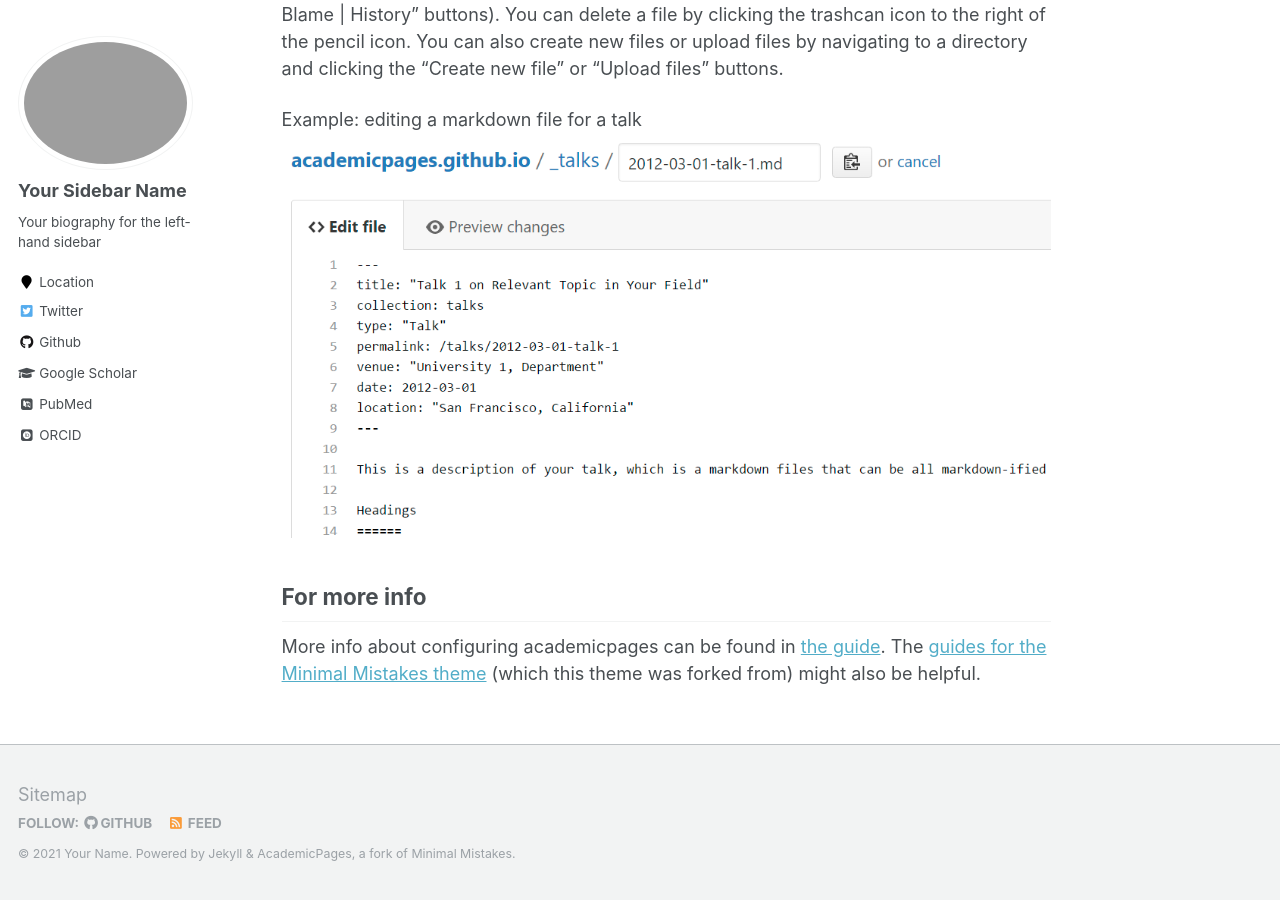
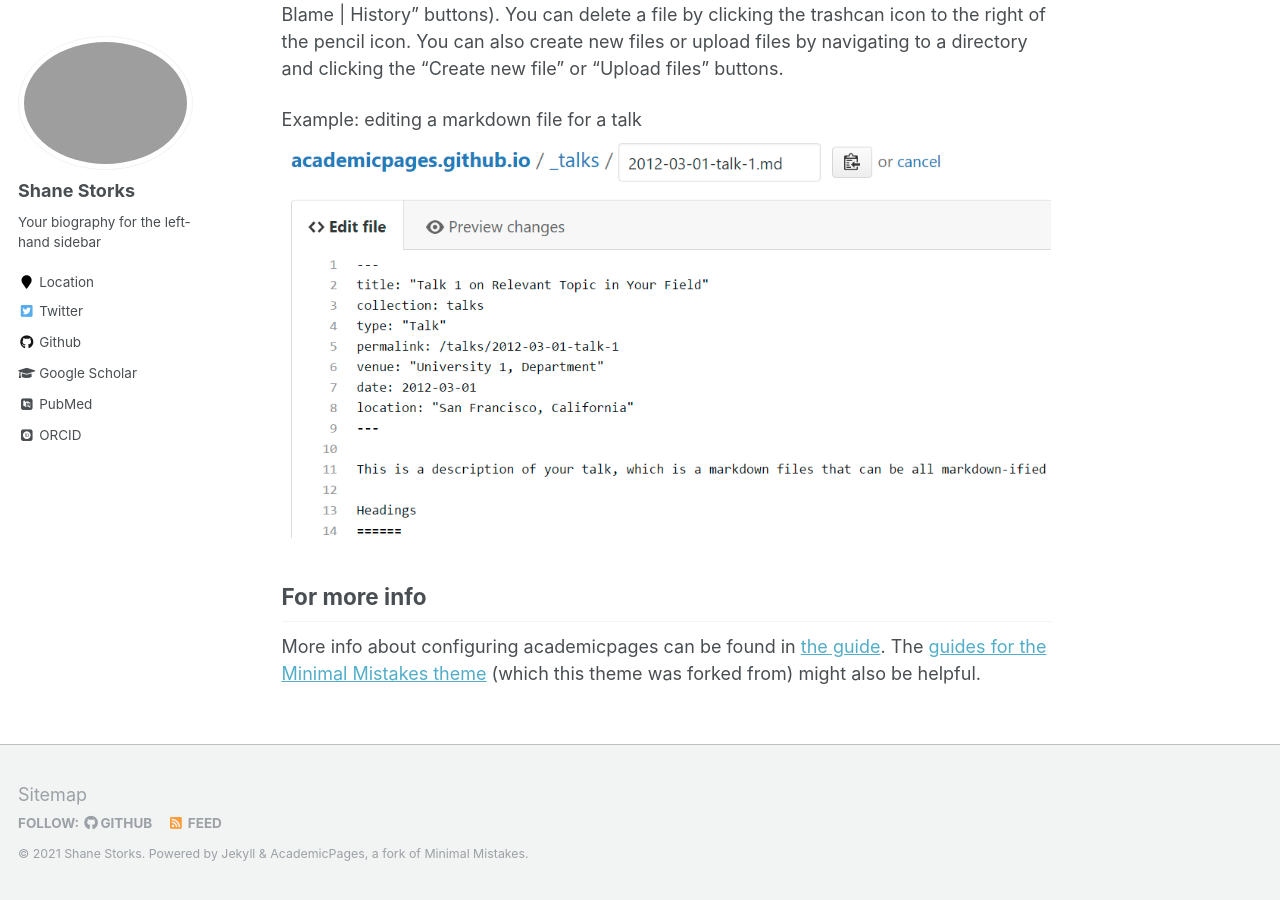
Before and after one commit to shanestorks/shanestorks.github.io, a Jekyll site: the page built from _pages/about.md, in a window 1280 px wide and 900 px high, scrolled down 2463 px. Built offline with Jekyll 4.4.1, drawn with Linux system fonts in a browser that asks for light colours; some web fonts are replaced; some of the changed text lies outside the part shown.

Commit message:
Some initial updates

```diff
--- a/_config.yml
+++ b/_config.yml
@@ -7,13 +7,13 @@
 
 # Site Settings
 locale                   : "en-US"
-title                    : "Your Name / Site Title"
+title                    : "Shane Storks"
 title_separator          : "-"
-name                     : &name "Your Name"
+name                     : &name "Shane Storks"
 description              : &description "personal description"
-url                      : https://academicpages.github.io # the base hostname & protocol for your site e.g. "https://mmistakes.github.io"
+url                      : https://shanestorks.github.io # the base hostname & protocol for your site e.g. "https://mmistakes.github.io"
 baseurl                  : "" # the subpath of your site, e.g. "/blog"
-repository               : "academicpages/academicpages.github.io"
+repository               : "shanestorks/shanestorks.github.io"
 teaser                   :  # filename of teaser fallback teaser image placed in /images/, .e.g. "500x300.png"
 breadcrumbs              : false # true, false (default)
 words_per_minute         : 160
@@ -80,7 +80,7 @@ analytics:
 
 # Site Author
 author:
-  name             : "Your Sidebar Name"
+  name             : "Shane Storks"
   avatar           : "profile.png"
   bio              : "Your biography for the left-hand sidebar"
   location         : "Location"
```
Also changed, not shown: 2 other files.
